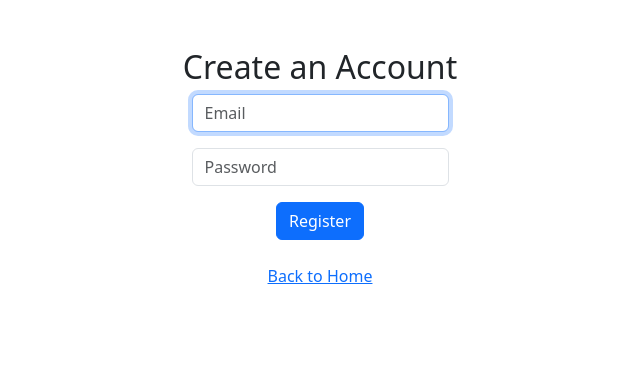
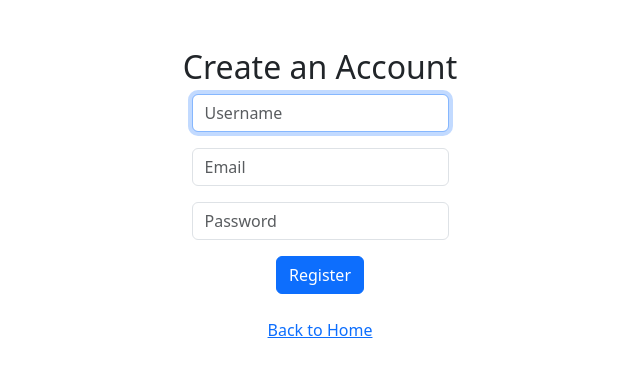
Before and after one commit to dellygzz/project3SEO, a Flask app: page /register in a window 1280 px wide. Shown: the part 56-433 px from the top of the page, without its empty margins (320-960 px from the left). Run offline with Flask 3, Linux system fonts and the light colour scheme.

Commit message:
Added create_user function to app.py

```diff
--- a/app.py
+++ b/app.py
@@ -1,10 +1,12 @@
 from flask import Flask, render_template, request, redirect, url_for, flash, session
+import os
 import sqlite3
-import os
 from dotenv import load_dotenv
-from database import init_database
+from database import init_database, create_user
+
 
 load_dotenv()
+
 app = Flask(__name__)
 app.secret_key = os.environ["SECRET_KEY"]  # Needed for sessions & flash
 
@@ -13,46 +15,45 @@ app.secret_key = os.environ["SECRET_KEY"]  # Needed for sessions & flash
 def index():
     return render_template('index.html')
 
+
 @app.route('/register', methods=['GET', 'POST'])
 def register():
     if request.method == 'POST':
+        username = request.form['username'].strip()
         email = request.form['email'].strip()
         password = request.form['password'].strip()
 
-        conn = sqlite3.connect("users.db")
-        cursor = conn.cursor()
-
-        try:
-            cursor.execute("INSERT INTO users (email, password) VALUES (?, ?)", (email, password))
-            conn.commit()
+        new_user = create_user(username, password, email)
+        if not new_user:
+            flash("An account with that username or email already exists.", "error")
+        else:
             flash("Account created successfully! You can now log in.", "success")
             return redirect(url_for('login'))
-        except sqlite3.IntegrityError:
-            flash("An account with that email already exists.", "error")
-        finally:
-            conn.close()
 
     return render_template('register.html')
+
 
 @app.route('/login', methods=['GET', 'POST'])
 def login():
     if request.method == 'POST':
+        username = request.form['username'].strip()
         email = request.form['email'].strip()
         password = request.form['password'].strip()
 
-        conn = sqlite3.connect("users.db")
+        conn = sqlite3.connect("database.db")
         cursor = conn.cursor()
-        cursor.execute("SELECT * FROM users WHERE email = ? AND password = ?", (email, password))
+        cursor.execute("SELECT * FROM users WHERE username = ? AND email = ? AND password = ?", (username, email, password))
         user = cursor.fetchone()
         conn.close()
 
         if user:
-            session['user'] = email
+            session['user'] = username
             return redirect(url_for('dashboard'))
         else:
             flash("Invalid email or password.", "error")
 
     return render_template('login.html')
+
 
 @app.route('/dashboard')
 def dashboard():
@@ -60,12 +61,14 @@ def dashboard():
         return redirect(url_for('login'))
     return render_template('dashboard.html', user=session['user'])
 
+
 @app.route('/logout')
 def logout():
     session.pop('user', None)
     flash("You have been logged out.", "info")
     return redirect(url_for('index'))
 
+
 if __name__ == '__main__':
     init_database()
     app.run(debug=True)
--- a/database.py
+++ b/database.py
@@ -41,7 +41,7 @@ def create_user(username, password, email):
         #check if the user exists already
         user_exists = session.query(User).filter(or_(User.username == username, User.email == email)).first() # could also use '|'
         if user_exists:
-            return "username or password already exists"
+            return None
         new_user = User(username = username, password = password, email = email)
         session.add(new_user)
         session.commit()
--- a/templates/login.html
+++ b/templates/login.html
@@ -13,7 +13,11 @@ Log In
 {% endwith %}
 <form method="post">
   <div class="mb-3">
-    <input autocomplete="off" autofocus class="form-control mx-auto w-auto" id="email" name="email" placeholder="Email"
+    <input autocomplete="off" autofocus class="form-control mx-auto w-auto" id="username" name="username" placeholder="Username"
+      type="username" required>
+  </div>
+  <div class="mb-3">
+    <input autocomplete="off" class="form-control mx-auto w-auto" id="email" name="email" placeholder="Email"
       type="email" required>
   </div>
   <div class="mb-3">
--- a/templates/register.html
+++ b/templates/register.html
@@ -13,7 +13,11 @@ Log In
 {% endwith %}
 <form method="post">
   <div class="mb-3">
-    <input autocomplete="off" autofocus class="form-control mx-auto w-auto" id="email" name="email" placeholder="Email"
+    <input autocomplete="off" autofocus class="form-control mx-auto w-auto" id="username" name="username" placeholder="Username"
+      type="username" required>
+  </div>
+  <div class="mb-3">
+    <input autocomplete="off" class="form-control mx-auto w-auto" id="email" name="email" placeholder="Email"
       type="email" required>
   </div>
   <div class="mb-3">
@@ -21,8 +25,6 @@ Log In
       required>
   </div>
   <button class="btn btn-primary" type="submit">Register</button>
-  <div>
-  </div>
 </form>
 <br>
 <p><a href="/">Back to Home</a></p>
```
Also changed, not shown: database.db (added).
